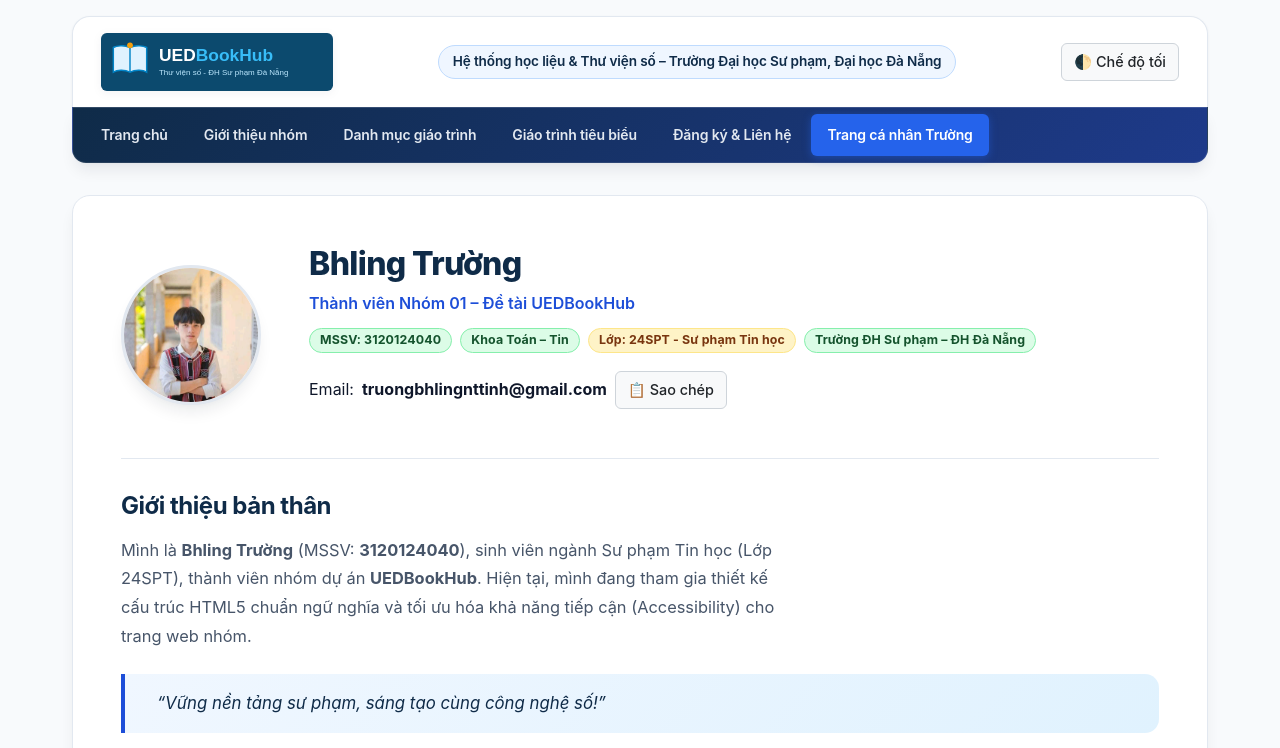
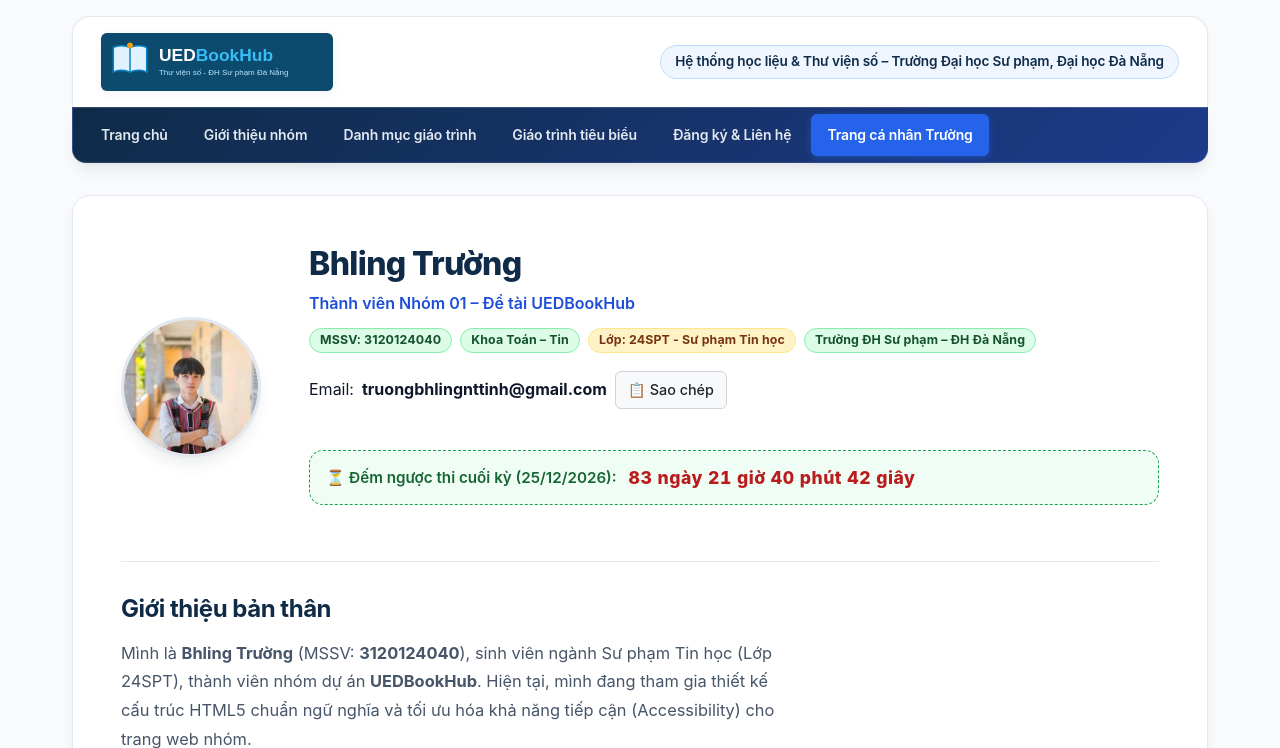
Before and after one commit to TuQNgaiDev/LTWeb-DoAn-Nhom01, a PHP site: page /thanhvien/3120124040_truong/gioithieu.html in a window 1280 px wide. Shown: the top 748 px of the page. Run offline with PHP 8.4, Linux system fonts and the light colour scheme.

Commit message:
Cap nhat dong ho dem nguoc thi cuoi ky va toi uu css ca nhan

```diff
--- a/thanhvien/3120124040_truong/css/style.css
+++ b/thanhvien/3120124040_truong/css/style.css
@@ -241,128 +241,42 @@ a:focus-visible, button:focus-visible {
   display: inline-block;
 }
 
-body.che-do-toi {
-  background-color: #1a1a1a !important;
-  color: #e4e6eb !important;
+/*ĐỊNH KIỂU: KHỐI ĐỒNG HỒ ĐẾM NGƯỢC THI CUỐI KỲ */
+.hop-dem-nguoc {
+  margin: var(--khoang-cach-md) 0;
+  padding: 12px 16px;
+  background-color: #f0fdf4;
+  border: 1.5px dashed #16a34a;
+  border-radius: var(--bo-goc-md, 8px);
+  display: flex;
+  flex-direction: column;
+  align-items: center;
+  justify-content: center;
+  gap: 6px;
+  text-align: center;
 }
 
-body.che-do-toi .dau-trang,
-body.che-do-toi .thanh-dieu-huong,
-body.che-do-toi .ho-so-ca-nhan,
-body.che-do-toi section,
-body.che-do-toi .bang-tkb,
-body.che-do-toi .bang-tkb caption,
-body.che-do-toi .chan-trang {
-  background-color: #242526 !important;
-  color: #e4e6eb !important;
-  border-color: #3e4042 !important;
+.nhan-dem-nguoc {
+  font-size: 0.95rem;
+  font-weight: 600;
+  color: #166534;
+  display: inline-flex;
+  align-items: center;
+  gap: 6px;
 }
 
-body.che-do-toi p,
-body.che-do-toi span,
-body.che-do-toi h1,
-body.che-do-toi h2,
-body.che-do-toi h3,
-body.che-do-toi strong,
-body.che-do-toi .ho-so-ca-nhan__ten,
-body.che-do-toi .doan-van-dai,
-body.che-do-toi .the-ky-nang__tieu-de,
-body.che-do-toi .the-ky-nang__mo-ta {
-  color: #f5f6f7 !important;
+.dong-ho-dem-nguoc {
+  font-size: 1.1rem;
+  font-weight: 800;
+  color: #b91c1c;
+  letter-spacing: 0.5px;
+  font-variant-numeric: tabular-nums;
 }
 
-body.che-do-toi .ho-so-ca-nhan__vai-tro {
-  color: #93c5fd !important;
-  font-weight: 700 !important;
+@media (min-width: 640px) {
+  .hop-dem-nguoc {
+    flex-direction: row;
+    justify-content: flex-start;
+    gap: 12px;
+  }
 }
-
-body.che-do-toi .the-phuong-cham {
-  background: #2b2b2b !important;
-  border-left-color: #3b82f6 !important;
-}
-
-body.che-do-toi .the-phuong-cham p {
-  color: #bfdbfe !important;
-}
-
-body.che-do-toi .dau-trang__khau-hieu {
-  background: #242526 !important;
-  color: #e4e6eb !important;
-  border: 1px solid #3e4042 !important;
-}
-
-body.che-do-toi .the-ky-nang,
-body.che-do-toi .the-so-thich,
-body.che-do-toi .nut-tien-ich {
-  background-color: #3a3b3c !important;
-  color: #ffffff !important;
-  border-color: #4e4f50 !important;
-}
-
-body.che-do-toi .nut-tien-ich:hover {
-  background-color: #4e4f50 !important;
-}
-
-body.che-do-toi .thong-bao-chep {
-  color: #20c997 !important;
-}
-
-body.che-do-toi .huy-hieu,
-body.che-do-toi .nhom-nut span {
-  background-color: #2d3748 !important;
-  color: #ffffff !important;
-  border: 1px solid #4a5568 !important;
-  font-weight: 600 !important;
-}
-
-body.che-do-toi .huy-hieu--sap-het {
-  border-color: #f59e0b !important;
-  color: #fef3c7 !important;
-}
-
-body.che-do-toi .huy-hieu--con {
-  border-color: #10b981 !important;
-  color: #d1fae5 !important;
-}
-
-body.che-do-toi .the-mon-hoc {
-  background: #1e293b !important;
-  border-radius: 6px;
-  box-shadow: 0 2px 4px rgba(0, 0, 0, 0.4);
-}
-
-body.che-do-toi .the-mon-hoc:hover {
-  background: #334155 !important;
-}
-
-body.che-do-toi .the-mon-hoc__ma {
-  color: #94a3b8 !important;
-  font-size: 0.75rem;
-}
-
-body.che-do-toi .the-mon-hoc__ten {
-  color: #ffffff !important;
-  font-weight: 700 !important;
-}
-
-body.che-do-toi .the-mon-hoc__phong {
-  color: #38bdf8 !important;
-  font-weight: 600 !important;
-}
-
-body.che-do-toi .bang-tkb th,
-body.che-do-toi .bang-tkb td {
-  border-color: #334155 !important;
-}
-
-body.che-do-toi .nut--vien {
-  background-color: #242526 !important;
-  color: #f1f5f9 !important;
-  border-color: #475569 !important;
-}
-
-body.che-do-toi .nut--vien:hover {
-  background-color: #334155 !important;
-  border-color: #94a3b8 !important;
-  color: #ffffff !important;
-}
--- a/thanhvien/3120124040_truong/gioithieu.html
+++ b/thanhvien/3120124040_truong/gioithieu.html
@@ -12,9 +12,6 @@
   <header class="dau-trang">
     <img class="dau-trang__bieu-trung" src="../../images/UEDBookHub.svg" alt="Biểu trưng UEDBookHub - Trường Đại học Sư phạm, Đại học Đà Nẵng" width="320" height="80">
     <p class="dau-trang__khau-hieu">Hệ thống học liệu &amp; Thư viện số – Trường Đại học Sư phạm, Đại học Đà Nẵng</p>
-    <button id="nut-doi-giao-dien" type="button" class="nut-tien-ich" aria-pressed="false" aria-label="Chuyển đổi giao diện sáng tối">
-      🌓 Chế độ tối
-    </button>
   </header>
 
   <nav class="thanh-dieu-huong" aria-label="Điều hướng trang cá nhân">
@@ -49,6 +46,12 @@
                 </button>
                 <span id="thong-bao-chep" class="thong-bao-chep" aria-live="polite"></span>
               </p>
+            </div>
+
+            <!-- KHỐI ĐẾM NGƯỢC THI CUỐI KỲ -->
+            <div class="hop-dem-nguoc" role="timer" aria-live="polite">
+              <span class="nhan-dem-nguoc">⏳ Đếm ngược thi cuối kỳ (25/12/2026):</span>
+              <span id="dong-ho-dem-nguoc" class="dong-ho-dem-nguoc">Đang tính toán...</span>
             </div>
           </div>
         </div>
--- a/thanhvien/3120124040_truong/js/canhan.js
+++ b/thanhvien/3120124040_truong/js/canhan.js
@@ -2,40 +2,43 @@
  * Tệp: canhan.js - Xử lý tương tác trên trang cá nhân
  * Bhling Trường (MSSV: 3120124040)
  * Chức năng:
- *  1. Chuyển đổi giao diện Sáng / Tối và lưu trạng thái vào localStorage.
+ *  1. Đồng hồ đếm ngược thời gian thực đến ngày thi cuối kỳ (Date, setInterval, textContent).
  *  2. Sao chép địa chỉ Email vào bộ nhớ tạm (Clipboard API) kèm thông báo.
- * Cách thử: Nhấp nút 'Đổi giao diện' (hoặc Tab + Enter). Nhấp nút 'Sao chép Email'.
+ * Cách thử:
+ *  - Quan sát bộ đếm thời gian lùi từng giây ở khối đếm ngược ngày thi.
+ *  - Nhấp nút 'Sao chép Email' (hoặc Tab + Enter) để copy và xem thông báo xác nhận.
  */
 
-// ========================================================
-// 1. TƯƠNG TÁC 1: ĐỔI GIAO DIỆN SÁNG / TỐI (THEME TOGGLE)
-// ========================================================
-const nutDoiGiaoDien = document.querySelector('#nut-doi-giao-dien');
-const KHOA_THEME = 'theme_3120124040_truong';
+//ĐỒNG HỒ ĐẾM NGƯỢC THI CUỐI KỲ
+const phanTuDemNguoc = document.querySelector('#dong-ho-dem-nguoc');
 
-// Khởi tạo: Đọc tùy chọn từ localStorage khi vừa mở trang
-const themeDaLuu = localStorage.getItem(KHOA_THEME);
-if (themeDaLuu === 'toi') {
-  document.body.classList.add('che-do-toi');
-  if (nutDoiGiaoDien) {
-    nutDoiGiaoDien.textContent = '☀️ Chế độ sáng';
-    nutDoiGiaoDien.setAttribute('aria-pressed', 'true');
+if (phanTuDemNguoc) {
+  // Mốc thi giả định cuối kỳ: 8:00 sáng ngày 25/12/2026
+  const thoiDiemThi = new Date('2026-12-25T08:00:00').getTime();
+
+  function capNhatDemNguoc() {
+    const bayGio = new Date().getTime();
+    const khoangCach = thoiDiemThi - bayGio;
+
+    if (khoangCach <= 0) {
+      phanTuDemNguoc.textContent = 'Đã đến giờ thi cuối kỳ!';
+      return;
+    }
+
+    const ngay = Math.floor(khoangCach / (1000 * 60 * 60 * 24));
+    const gio = Math.floor((khoangCach % (1000 * 60 * 60 * 24)) / (1000 * 60 * 60));
+    const phut = Math.floor((khoangCach % (1000 * 60 * 60)) / (1000 * 60));
+    const giay = Math.floor((khoangCach % (1000 * 60)) / 1000);
+
+    phanTuDemNguoc.textContent = `${ngay} ngày ${gio} giờ ${phut} phút ${giay} giây`;
   }
+
+  // Chạy ngay lần đầu để tránh độ trễ 1 giây rồi lặp mỗi 1000ms
+  capNhatDemNguoc();
+  setInterval(capNhatDemNguoc, 1000);
 }
 
-// Bắt sự kiện click trên nút đổi theme
-if (nutDoiGiaoDien) {
-  nutDoiGiaoDien.addEventListener('click', () => {
-    const laToi = document.body.classList.toggle('che-do-toi');
-    nutDoiGiaoDien.textContent = laToi ? '☀️ Chế độ sáng' : '🌓 Chế độ tối';
-    nutDoiGiaoDien.setAttribute('aria-pressed', String(laToi));
-    localStorage.setItem(KHOA_THEME, laToi ? 'toi' : 'sang');
-  });
-}
-
-// ========================================================
-// 2. TƯƠNG TÁC 2: SAO CHÉP EMAIL VÀO CLIPBOARD
-// ========================================================
+//SAO CHÉP EMAIL VÀO CLIPBOARD (GIỮ NGUYÊN)
 const nutChepEmail = document.querySelector('#nut-chep-email');
 const emailVanBan = document.querySelector('#email-ca-nhan');
 const thongBaoChep = document.querySelector('#thong-bao-chep');
@@ -44,10 +47,10 @@ if (nutChepEmail && emailVanBan && thongBaoChep) {
   nutChepEmail.addEventListener('click', async () => {
     const emailCanChep = emailVanBan.textContent.trim();
     try {
-      // Dùng Clipboard API theo đúng gợi ý của thầy
+      // Dùng Clipboard API theo đúng gợi ý của đề bài
       await navigator.clipboard.writeText(emailCanChep);
 
-      // Hiển thị phản hồi an toàn bằng textContent (tránh XSS)
+      // Hiển thị phản hồi an toàn bằng textContent
       thongBaoChep.textContent = '✓ Đã sao chép vào bộ nhớ tạm!';
       thongBaoChep.classList.add('hien');
 
```
Lines whose indentation alone changed are shown as unchanged.
